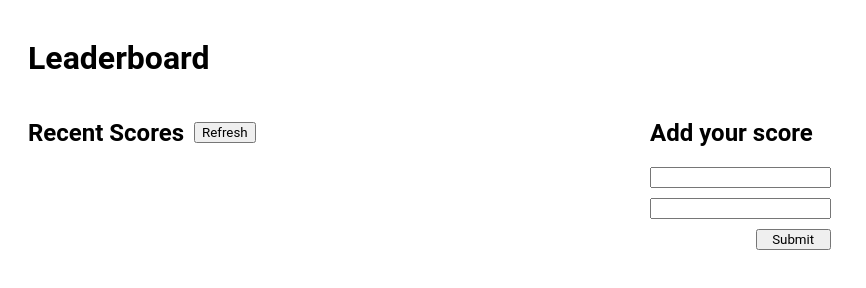
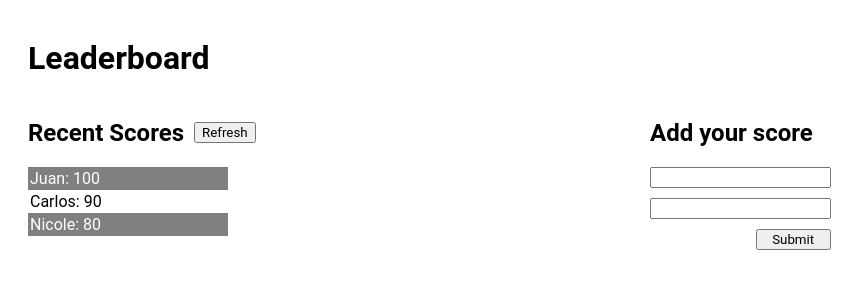
Before and after one commit to Juank628/leaderboard, a website built with webpack: page src/index.html in a window 1280 px wide. Shown: the whole page, without its empty margins (0-866 px from the left). Built offline with nearby package versions, Linux system fonts and the light colour scheme.

Commit message:
Render and Collection classes created

```diff
--- a/src/index.css
+++ b/src/index.css
@@ -7,12 +7,17 @@ body {
   padding: 10px 20px;
 }
 
+li {
+  list-style: none;
+}
+
 .main-container {
   display: flex;
   gap: 20px;
 }
 
-.score-container, .add-container {
+.score-container,
+.add-container {
   display: flex;
   flex-direction: column;
   align-items: flex-start;
@@ -22,7 +27,22 @@ body {
 .scores-header {
   display: flex;
   align-items: center;
-    gap: 10px
+  gap: 10px;
+}
+
+.leaders-list {
+  padding: 0;
+  margin: 0;
+}
+
+.render-item {
+    width: 200px;
+    padding: 2px;
+}
+
+.render-item:nth-child(odd) {
+    color: white;
+    background-color: gray;
 }
 
 .form-container {
--- a/src/index.html
+++ b/src/index.html
@@ -1,9 +1,9 @@
 <!DOCTYPE html>
 <html lang="en">
   <head>
-    <meta charset="UTF-8">
-    <meta http-equiv="X-UA-Compatible" content="IE=edge">
-    <meta name="viewport" content="width=device-width, initial-scale=1.0">
+    <meta charset="UTF-8" />
+    <meta http-equiv="X-UA-Compatible" content="IE=edge" />
+    <meta name="viewport" content="width=device-width, initial-scale=1.0" />
     <title>Document</title>
   </head>
   <body>
@@ -16,18 +16,16 @@
           <h2>Recent Scores</h2>
           <button type="button">Refresh</button>
         </div>
-            <ul>
-            </ul>
+        <ul class="leaders-list" id="leadersList"></ul>
       </section>
       <section class="add-container">
         <h2>Add your score</h2>
         <form class="form-container">
-                <input type="text">
-                <input type="text">
+          <input type="text" />
+          <input type="text" />
           <button class="submit-btn">Submit</button>
         </form>
       </section>
     </main>
-
   </body>
 </html>
--- a/src/index.js
+++ b/src/index.js
@@ -1 +1,24 @@
 import './index.css';
+import Collection from './modules/Collection.js';
+import Render from './modules/Render.js';
+
+const leaders = new Collection([
+  {
+    name: 'Juan',
+    score: 100,
+  },
+  {
+    name: 'Carlos',
+    score: 90,
+  },
+  {
+    name: 'Nicole',
+    score: 80,
+  },
+]);
+
+const render = new Render(document.getElementById('leadersList'));
+
+window.addEventListener('load', () => {
+  render.show(leaders.getItems());
+});
--- a/src/modules/Collection.js
+++ b/src/modules/Collection.js
@@ -0,0 +1,7 @@
+export default class Collection {
+  constructor(items) {
+    this.items = items;
+  }
+
+  getItems = () => this.items;
+}
--- a/src/modules/Render.js
+++ b/src/modules/Render.js
@@ -0,0 +1,13 @@
+export default class Render {
+  constructor(parentElement) {
+    this.parentElement = parentElement;
+  }
+
+  show = (items) => {
+    let listHTML = '';
+    items.forEach((item) => {
+      listHTML += `<li class="render-item">${item.name}: ${item.score}</li>`;
+    });
+    this.parentElement.innerHTML = listHTML;
+  };
+}
```
Lines whose indentation alone changed are shown as unchanged.
